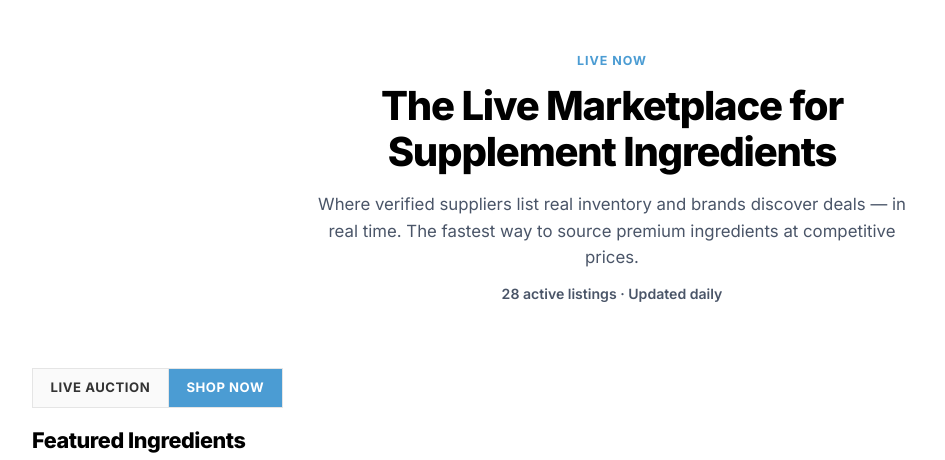
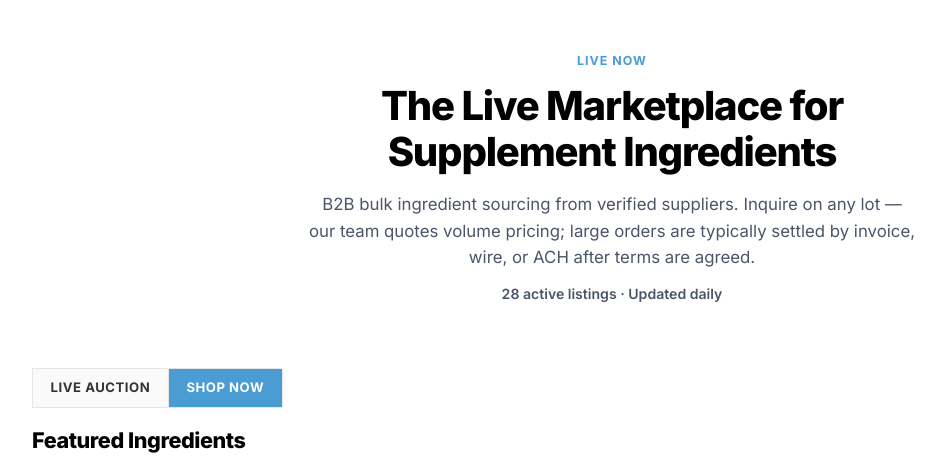
Before and after one commit to mwkohler3/TheNutraMarket, a Flask app: page / in a window 1280 px wide. Shown: the part 139-599 px from the top of the page, without its empty margins (28-973 px from the left). Run offline with Flask 3, Linux system fonts and the light colour scheme.

Commit message:
Align checkout copy with B2B bulk sales model.
Commitment fee on Stripe; full lot quoted and settled via wire or invoice separately.

Co-authored-by: Cursor <cursoragent@cursor.com>

```diff
--- a/templates/marketplace/_purchase_modal.html
+++ b/templates/marketplace/_purchase_modal.html
@@ -2,11 +2,12 @@
   <div class="wb-intro-dialog__inner">
     <button type="button" class="wb-bid-dialog__close" aria-label="Close" data-close-purchase>&times;</button>
 
-    <h2 id="purchase-dialog-title">Pay through platform</h2>
+    <h2 id="purchase-dialog-title">Submit bulk inquiry</h2>
     <p class="wb-panel__lead" id="purchase-listing-label"></p>
-    <p class="wb-intro-supplier-ref" id="purchase-supplier-ref"></p>
     <p class="wb-purchase-fee-note" id="purchase-fee-note">
-      A ${{ platform_commitment_fee_usd }} platform commitment fee secures your inquiry and keeps the deal on {{ site_name }}.
+      B2B deals are quoted by our team based on volume, specs, and delivery.
+      A refundable ${{ platform_commitment_fee_usd }} commitment fee (card) reserves your inquiry on {{ site_name }}
+      while we confirm pricing — the full lot is not charged at checkout.
     </p>
 
     {% if not stripe_buyer_checkout_enabled %}
@@ -24,9 +25,10 @@
         <label>Phone<input type="tel" name="buyer_phone" required autocomplete="tel" value="{{ current_buyer_account.phone if current_buyer_account else '' }}" /></label>
         <label class="wb-check">
           <input type="checkbox" name="ack_payment" value="yes" required />
-          I understand payment is collected through {{ site_name }} and final pricing will be confirmed by our team.
+          I understand the ${{ platform_commitment_fee_usd }} fee is a platform commitment only. Final lot pricing,
+          payment terms, and settlement (wire/ACH or invoice) will be confirmed by {{ site_name }} before any bulk order ships.
         </label>
-        <button type="submit" class="shop-btn shop-btn--primary" id="purchase-submit-btn">Continue to secure checkout</button>
+        <button type="submit" class="shop-btn shop-btn--primary" id="purchase-submit-btn">Pay commitment fee &amp; submit inquiry</button>
       </form>
     {% endif %}
   </div>
--- a/templates/marketplace_home.html
+++ b/templates/marketplace_home.html
@@ -57,8 +57,8 @@
       <p class="sn-hero__eyebrow">Live Now</p>
       <h1 class="sn-hero__title">The Live Marketplace for Supplement Ingredients</h1>
       <p class="sn-hero__lead">
-        Where verified suppliers list real inventory and brands discover deals — in real time.
-        The fastest way to source premium ingredients at competitive prices.
+        B2B bulk ingredient sourcing from verified suppliers. Inquire on any lot — our team quotes volume pricing;
+        large orders are typically settled by invoice, wire, or ACH after terms are agreed.
       </p>
       <p class="sn-hero__meta">{{ listings|length }} active listings · Updated daily</p>
     </section>
@@ -209,17 +209,15 @@
           var onRequest = btn.getAttribute("data-price-on-request") === "1";
           if (purchaseListingId) purchaseListingId.value = listingId;
           if (purchaseListingLabel) purchaseListingLabel.textContent = ingredient;
-          if (purchaseSupplierRef) purchaseSupplierRef.textContent = code ? "Supplier reference: " + code : "";
-          if (purchaseTitle) purchaseTitle.textContent = onRequest ? "Inquire & pay commitment fee" : "Buy now — pay through platform";
+          if (purchaseTitle) purchaseTitle.textContent = "Submit bulk inquiry";
           if (purchaseFeeNote) {
-            purchaseFeeNote.hidden = !onRequest;
-            if (onRequest) {
-              purchaseFeeNote.textContent =
-                "A $" + commitmentFee + " platform commitment fee secures your inquiry and keeps the deal on {{ site_name }}.";
-            }
+            purchaseFeeNote.hidden = false;
+            purchaseFeeNote.textContent =
+              "B2B deals are quoted by our team. A $" + commitmentFee +
+              " commitment fee (card) reserves your inquiry on {{ site_name }} — the full lot is not charged at checkout.";
           }
           if (purchaseSubmitBtn) {
-            purchaseSubmitBtn.textContent = onRequest ? "Pay $" + commitmentFee + " & submit inquiry" : "Continue to secure checkout";
+            purchaseSubmitBtn.textContent = "Pay $" + commitmentFee + " commitment & submit inquiry";
           }
           if (typeof purchaseDialog.showModal === "function") purchaseDialog.showModal();
         });
```
Also changed, not shown: docs/stripe-payments-setup.md (+12 -1 lines), templates/marketplace/order_confirmation.html (+6 -5 lines).
